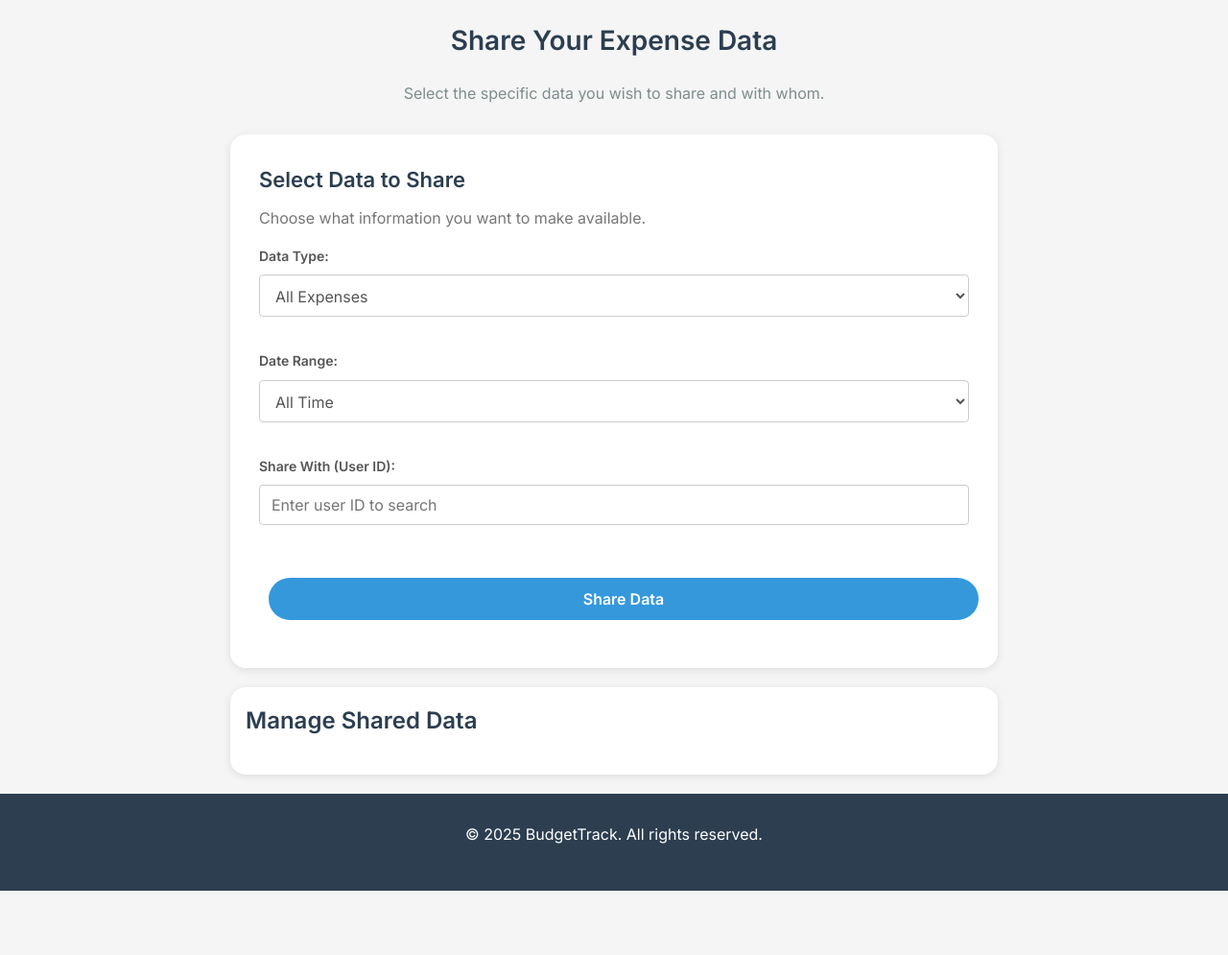
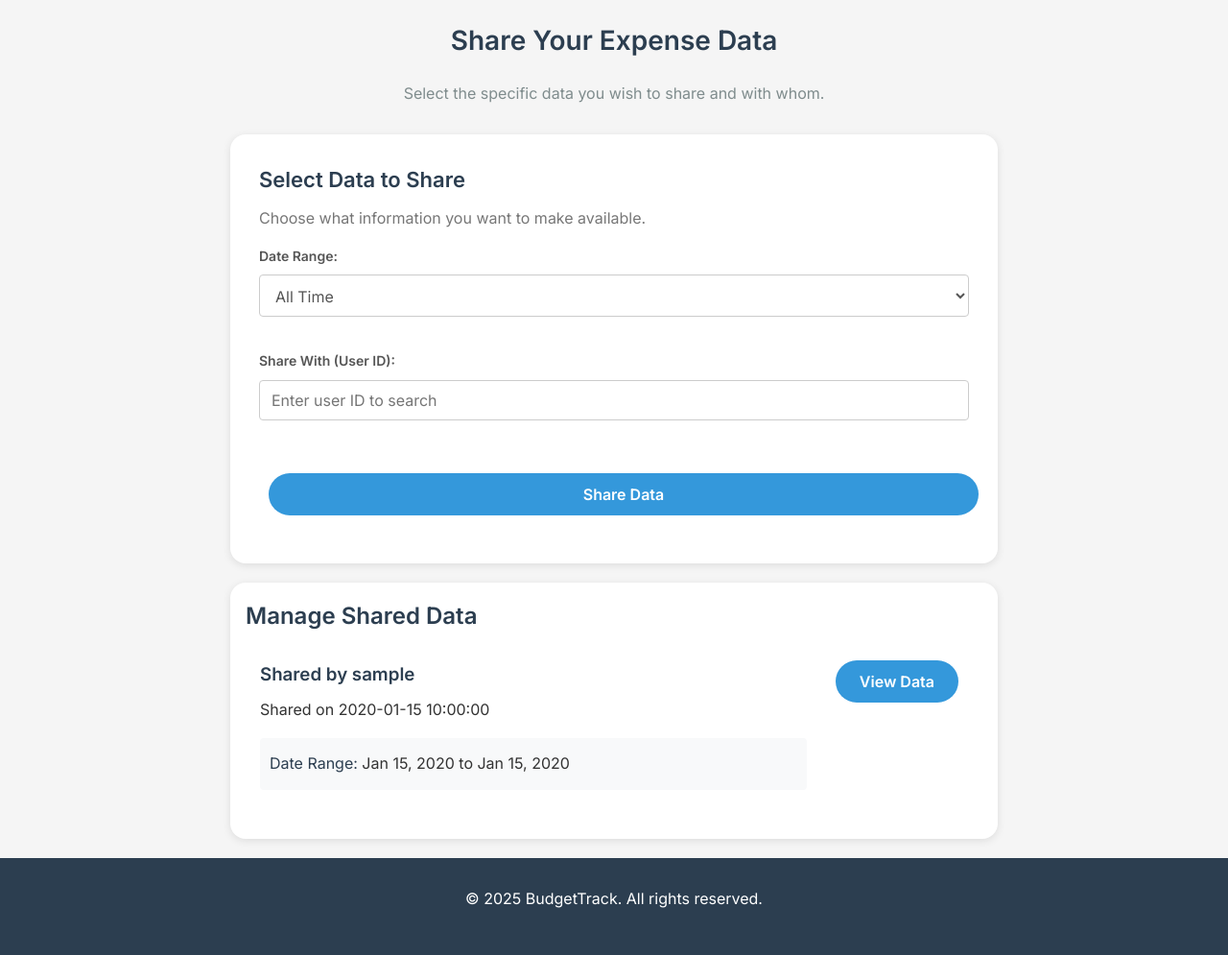
Before and after one commit to phoever23/CITS5505_Group4, a Flask app: page /share in a window 1280 px wide. Shown: the part 65-1060 px from the top of the page at 96% size. Before the commit the page ends 993 px from the top, so only its background shows below. Run offline with Flask 3, Linux system fonts and the light colour scheme; a user stored in the database is signed in; tables that the repository leaves empty hold one stand-in row (values such as "Sample post"); data that the repository does not hold is empty.

Commit message:
Remove data type in shared data functionality

```diff
--- a/app.py
+++ b/app.py
@@ -207,7 +207,7 @@
     try:
         data = request.get_json()
 
-        if not all(k in data for k in ['dataType', 'shareWith']):
+        if not all(k in data for k in ['shareWith']):
             return jsonify({'success': False, 'message': 'Missing required fields'}), 400
 
         shared_with = User.query.filter_by(username=data['shareWith']).first()
@@ -236,19 +236,17 @@
             end_date = datetime.now()
             start_date = end_date - timedelta(days=365)
 
-        # Create shared expense record
+        # Create shared expense record (no data_type or categories)
         shared_expense = SharedExpense(
             shared_by_id=current_user.id,
             shared_with_id=shared_with.id,
-            data_type=data['dataType'],
-            categories=json.dumps(data.get('categories', [])) if data['dataType'] == 'summary' else None,
             start_date=start_date,
             end_date=end_date
         )
 
         db.session.add(shared_expense)
         db.session.commit()
-        return jsonify({'success': True, 'message': 'Data shared successfully'})
+        return jsonify({'success': True}), 200
     except Exception as e:
         db.session.rollback()
         return jsonify({'success': False, 'message': str(e)}), 500
@@ -269,34 +267,20 @@
         query = Expense.query.filter_by(user_id=record.shared_by_id)
 
         # Apply date filters based on the date range
-        if record.data_type == 'all':
-            if record.start_date and record.end_date:
-                query = query.filter(Expense.date >= record.start_date, Expense.date <= record.end_date)
-            elif record.start_date:
-                query = query.filter(Expense.date >= record.start_date)
-            elif record.end_date:
-                query = query.filter(Expense.date <= record.end_date)
-        else:  # summary type
-            if record.categories:
-                categories = json.loads(record.categories)
-                query = query.filter(Expense.category.in_(categories))
-
-            if record.start_date and record.end_date:
-                query = query.filter(Expense.date >= record.start_date, Expense.date <= record.end_date)
-            elif record.start_date:
-                query = query.filter(Expense.date >= record.start_date)
-            elif record.end_date:
-                query = query.filter(Expense.date <= record.end_date)
+        if record.start_date and record.end_date:
+            query = query.filter(Expense.date >= record.start_date, Expense.date <= record.end_date)
+        elif record.start_date:
+            query = query.filter(Expense.date >= record.start_date)
+        elif record.end_date:
+            query = query.filter(Expense.date <= record.end_date)
 
         expenses = query.all()
 
-        # Format the data
+        # Format the data (no data_type or categories)
         shared_data = {
             'id': record.id,
             'shared_by': record.shared_by.username,
             'shared_at': record.created_at.strftime('%Y-%m-%d %H:%M:%S'),
-            'data_type': record.data_type,
-            'categories': record.categories,
             'start_date': record.start_date.strftime('%Y-%m-%d') if record.start_date else None,
             'end_date': record.end_date.strftime('%Y-%m-%d') if record.end_date else None,
             'expenses': [{
@@ -330,8 +314,6 @@
         result.append({
             'shared_with': record.shared_with.username,
             'shared_at': record.created_at.strftime('%Y-%m-%d %H:%M:%S'),
-            'data_type': record.data_type,
-            'categories': json.loads(record.categories) if record.categories else None,
             'start_date': record.start_date.strftime('%Y-%m-%d') if record.start_date else None,
             'end_date': record.end_date.strftime('%Y-%m-%d') if record.end_date else None
         })
--- a/static/js/share.js
+++ b/static/js/share.js
@@ -1,13 +1,3 @@
-// Data type selection handler
-document.getElementById("dataType").addEventListener("change", function () {
-  const categorySection = document.getElementById("categorySection");
-  if (this.value === "summary") {
-    categorySection.style.display = "block";
-  } else {
-    categorySection.style.display = "none";
-  }
-});
-
 // Date range handler
 document.getElementById("dateRange").addEventListener("change", function () {
   const customDateSection = document.getElementById("customDateSection");
@@ -70,21 +60,15 @@
 
 // Share button handler
 document.getElementById("shareDataBtn").addEventListener("click", function () {
-  const dataType = document.getElementById("dataType").value;
   const dateRange = document.getElementById("dateRange").value;
   const startDate = document.getElementById("startDate").value;
   const endDate = document.getElementById("endDate").value;
-  const categories = Array.from(
-    document.getElementById("categoriesToShare").selectedOptions
-  ).map((opt) => opt.value);
   const shareWith = document.getElementById("shareWith").value;
 
   const shareData = {
-    dataType,
     dateRange,
     startDate: dateRange === "custom" ? startDate : null,
     endDate: dateRange === "custom" ? endDate : null,
-    categories: dataType === "summary" ? categories : [],
     shareWith,
   };
 
@@ -141,16 +125,6 @@
   }
 }
 
-// Function to format data type and categories
-function formatDataType(dataType, categories) {
-  if (dataType === "all") {
-    return "All Expenses";
-  } else {
-    const categoryList = categories ? JSON.parse(categories) : [];
-    return `Summary by Category: ${categoryList.join(", ")}`;
-  }
-}
-
 // Function to load shared data with pagination
 function loadSharedData(page = 1) {
   currentPage = page;
@@ -179,13 +153,6 @@
                           sharedData.shared_at
                         }</p>
                         <div class="shared-data-details mt-2">
-                            <p class="text-sm">
-                                <span class="font-medium">Data Type:</span>
-                                ${formatDataType(
-                                  sharedData.data_type,
-                                  sharedData.categories
-                                )}
-                            </p>
                             <p class="text-sm">
                                 <span class="font-medium">Date Range:</span>
                                 ${formatDateRange(
--- a/templates/share.html
+++ b/templates/share.html
@@ -23,25 +23,6 @@
       </p>
 
       <div class="data-selection-form">
-        <div class="form-group">
-          <label for="dataType">Data Type:</label>
-          <select id="dataType" name="dataType">
-            <option value="all">All Expenses</option>
-            <option value="summary">Summary by Category</option>
-          </select>
-        </div>
-
-        <div id="categorySection" class="form-group" style="display: none;">
-          <label for="categoriesToShare">Categories (Select single or multiple):</label>
-          <select id="categoriesToShare" name="categoriesToShare" multiple>
-            <option value="Housing">Housing</option>
-            <option value="Food">Food</option>
-            <option value="Shopping">Shopping</option>
-            <option value="Education">Education</option>
-            <option value="Others">Others</option>
-          </select>
-        </div>
-
         <div class="form-group">
           <label for="dateRange">Date Range:</label>
           <select id="dateRange" name="dateRange">
```
